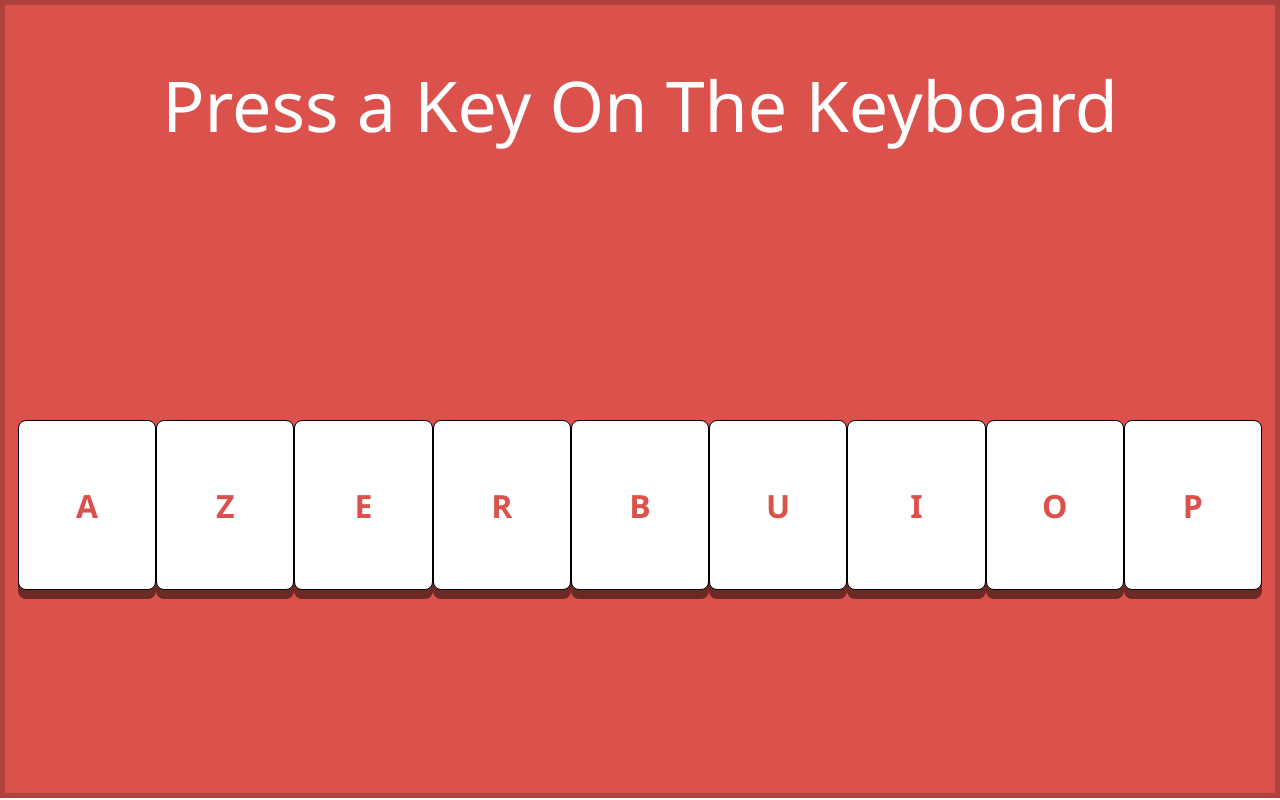
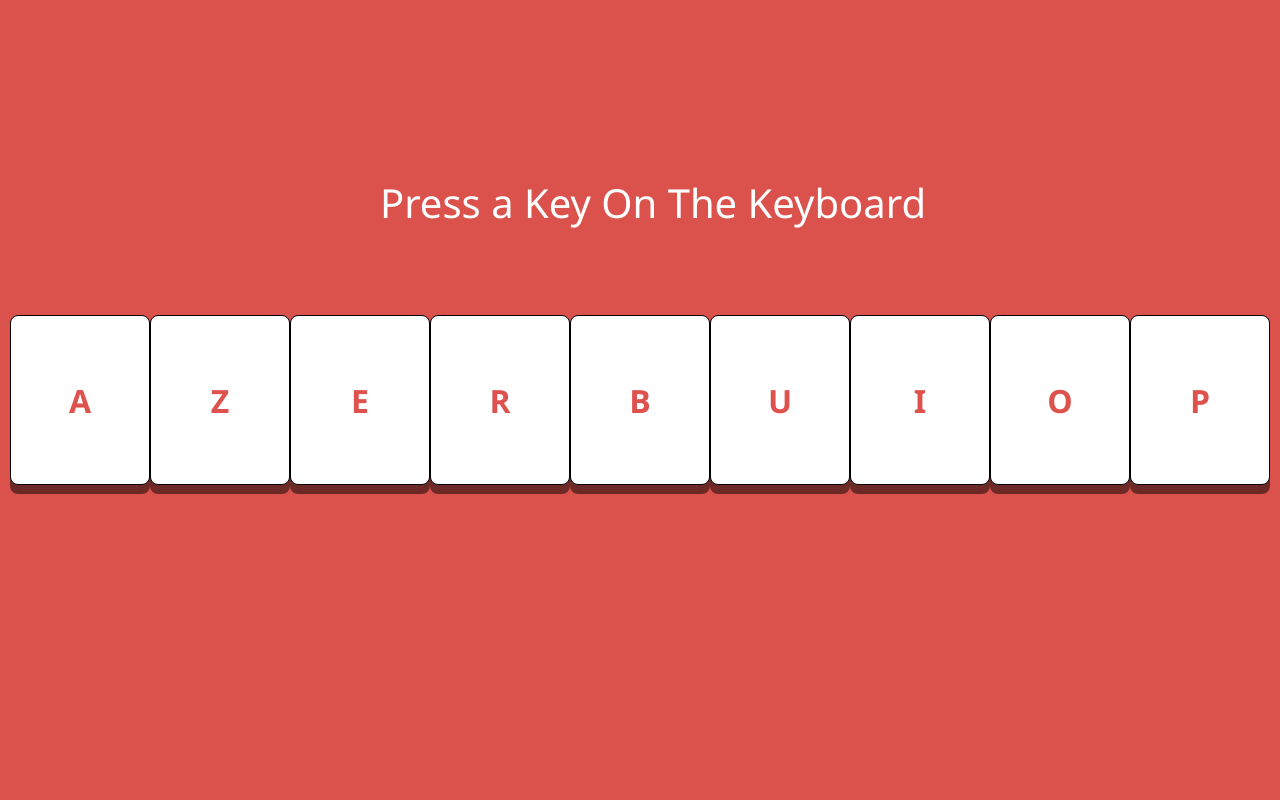
Before and after one commit to ijlassi/Front-End-Projects, a React (Create React App) app in the folder drum-machine/: page / in a window 1280 px wide. Built offline with nearby package versions, Linux system fonts and the light colour scheme.

Commit message:
FCC Front End Libraries: Drum Machine

```diff
--- a/drum-machine/src/App.css
+++ b/drum-machine/src/App.css
@@ -1,42 +1,33 @@
-html,
 body {
-    width: 100%;
-    height: 100%;
-    margin: 0;
-    overflow: hidden;
+    background-color: #db524d;
+    position: fixed;
 }
 
 #drum-machine {
-    background-color: #db524d;
     margin: 0;
-    padding: 0;
-    height: 98.5vh;
-    max-height: 100%;
-    border: 5px solid rgb(0, 0, 0, .2);
+    position: fixed;
+    top: 50%;
+    left: 50%;
+    margin-right: -50%;
+    transform: translate(-50%, -50%);
 }
 
 #display {
-    height: 25vh;
-    display: flex;
-    justify-content: center;
-    align-items: center;
-    font-size: 70px;
+    position: absolute;
+    top: 10%;
+    left: 55%;
+    margin-top: -50px;
+    margin-left: -50px;
     color: white;
     font-family: "Segoe UI", Arial, sans-serif;
-    font-weight: nromal;
+    font-size: 40px;
+    transform: translate(-50%, -50%);
 }
 
 #drum-pads {
-    height: 75vh;
-    width: 97.2vw;
     display: flex;
-    justify-content: center;
-    align-items: center;
-    color: rgb(219, 82, 77);
+    color: rgb(222, 82, 77);
     font-family: "Segoe UI", Arial, sans-serif;
-    font-weight: normal;
-    margin-left: auto;
-    margin-right: auto;
 }
 
 .drum-pad {
@@ -48,7 +39,6 @@ body {
     justify-content: center;
     align-items: center;
     background-color: white;
-    box-sizing: content-box;
     padding: 4px;
     -webkit-border-radius: 8px;
     -moz-border-radius: 8px;
@@ -73,3 +63,17 @@ body {
     position: relative;
     top: 6px;
 }
+
+@media screen and (max-width: 1024px) {
+    div {
+        display: block;
+        float: none;
+        width: 100%;
+    }
+    #display {
+        font-size: 30px;
+        top: 35%;
+        left: 65%;
+        display: flex;
+    }
+}
--- a/drum-machine/src/App.js
+++ b/drum-machine/src/App.js
@@ -106,7 +106,7 @@ class App extends React.Component {
   render() {
   	return (
     	<div className="container" id = "drum-machine">
-      		<div classNAme ="container" id="display">{this.state.display}</div>
+      		<div className ="container" id="display">{this.state.display}</div>
 				<div id="drum-pads">
 				{data.map(i => (
 					<DrumPad
```
Also changed, not shown: 1 other file (tests, documents, lock files or other folders).
